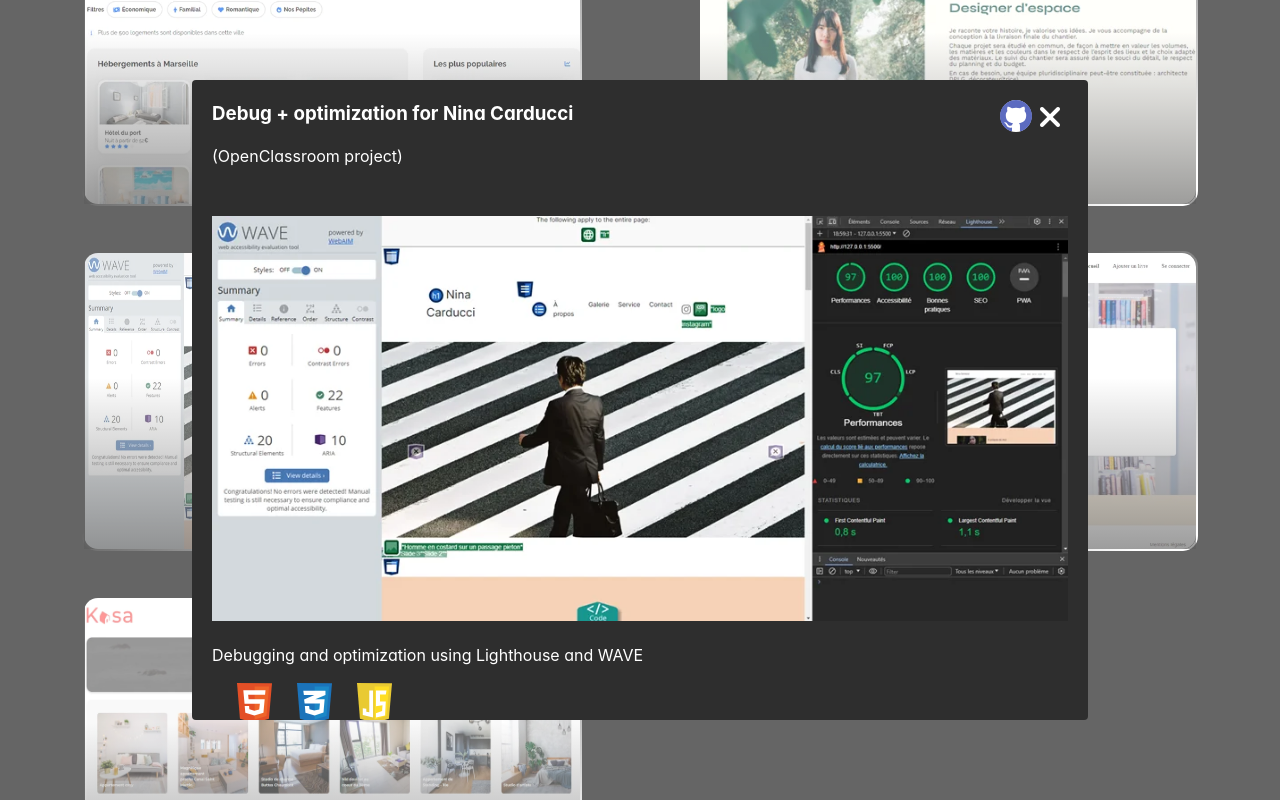
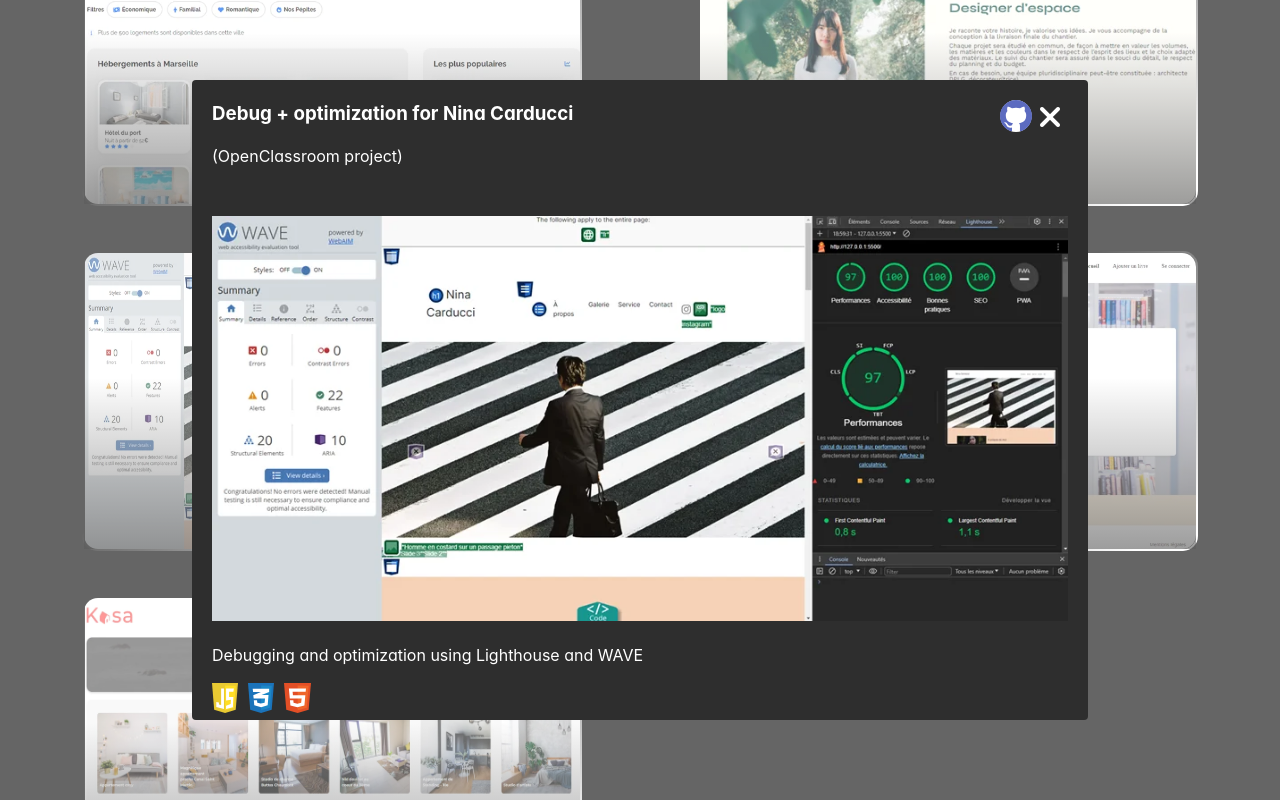
Before and after one commit to Crrux/Portfolio, a React (Vite) app: page / in a window 1280 px wide. Both pictures are taken after a click on the button 332 px from the left and 1410 px from the top of the page. Shown: the part 1010-1810 px from the top of the page. Built offline with nearby package versions, Linux system fonts and the light colour scheme.

Commit message:
container logo modal

```diff
--- a/src/components/modal_projects/_modal_projects.sass
+++ b/src/components/modal_projects/_modal_projects.sass
@@ -78,6 +78,15 @@
 
     &--before-close
         opacity: 0
+
+#modalcontent
+    background-color: green
+    img
+        max-width: 100%
+    .button_exit_modal
+        cursor: pointer
+        background: none
+        border: none
 .Modal
     &_portal_test
         background-color: green
@@ -89,17 +98,6 @@
         width: 100%
         inset: 0px
         background-color: rgba(255, 255, 255, 0.35)
-        // background-color: green
-
-#modalcontent
-    background-color: green
-    img
-        max-width: 100%
-    .button_exit_modal
-        cursor: pointer
-        background: none
-        border: none
-.Modal
     &_Header
         display: flex
         justify-content: space-between
@@ -126,3 +124,10 @@
         div
             display: flex
             align-items: flex-start
+    &_LogoContainer
+        display: flex
+        flex-direction: row-reverse
+        gap: 10px
+        width: fit-content
+    &_logo
+        height: 30px
--- a/src/components/modal_projects/modal_projects.jsx
+++ b/src/components/modal_projects/modal_projects.jsx
@@ -74,21 +74,25 @@ function ModalCmpnt({ project, dataLogos }) {
             </button>
           </div>
         </header>
-
+        <section>
           <img src={project.imageURL}></img>
           <p>{project.description}</p>
+          <div className="Modal_LogoContainer">
+            {" "}
             {project.used.map((logoName, index) => {
               const logo = dataLogos.find((l) => l.title === logoName);
               return (
                 <img
                   key={index}
-              className="logo"
+                  className="Modal_logo"
                   src={logo.URL}
                   alt={logo.alt}
                   title={logo.title}
                 />
               );
             })}
+          </div>
+        </section>
       </Modal>
     </>
   );
--- a/src/sass/index.css
+++ b/src/sass/index.css
@@ -419,6 +419,18 @@ button:active {
   opacity: 0;
 }
 
+#modalcontent {
+  background-color: green;
+}
+#modalcontent img {
+  max-width: 100%;
+}
+#modalcontent .button_exit_modal {
+  cursor: pointer;
+  background: none;
+  border: none;
+}
+
 .Modal_portal_test {
   background-color: green;
 }
@@ -431,19 +443,6 @@ button:active {
   inset: 0px;
   background-color: rgba(255, 255, 255, 0.35);
 }
-
-#modalcontent {
-  background-color: green;
-}
-#modalcontent img {
-  max-width: 100%;
-}
-#modalcontent .button_exit_modal {
-  cursor: pointer;
-  background: none;
-  border: none;
-}
-
 .Modal_Header {
   display: flex;
   justify-content: space-between;
@@ -476,6 +475,16 @@ button:active {
 .Modal_Header div {
   display: flex;
   align-items: flex-start;
+}
+.Modal_LogoContainer {
+  display: flex;
+  flex-direction: row-reverse;
+  gap: 10px;
+  width: -moz-fit-content;
+  width: fit-content;
+}
+.Modal_logo {
+  height: 30px;
 }
 
 :root {
```
Also changed, not shown: 1 other file (tests, documents, lock files or other folders). Lines whose indentation alone changed are shown as unchanged.
